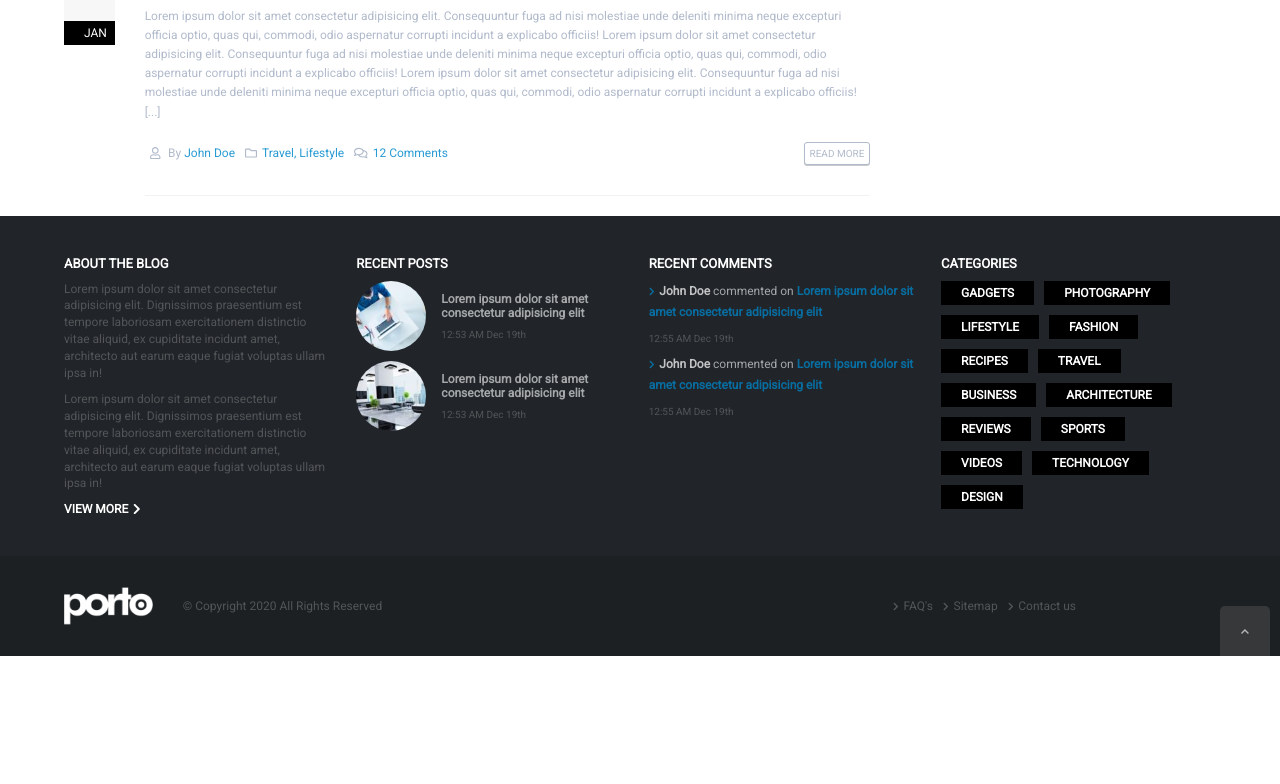
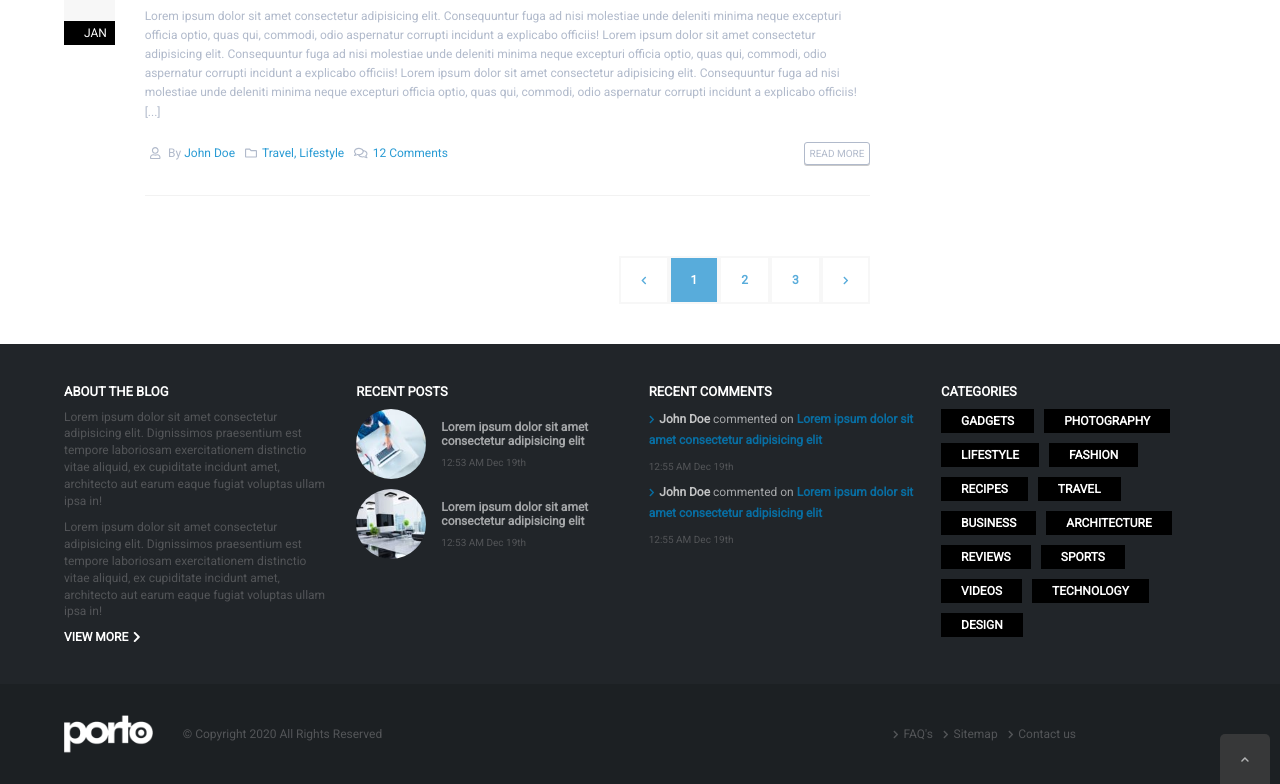
Before and after one commit to Micaela87/proj-html-vuejs, a Vue app in the folder blog/: page / in a window 1280 px wide. Shown: the part 4517-5301 px from the top of the page. Before the commit the page ends 5173 px from the top, so only its background shows below. Built offline with nearby package versions, Linux system fonts and the light colour scheme.

Commit message:
next-page completed

```diff
--- a/blog/src/components/Main/Main.vue
+++ b/blog/src/components/Main/Main.vue
@@ -22,8 +22,15 @@
     <section>
       <div class="container container-flex">
           <!-- blog posts 5 components with v-for -->
-          <div>
+          <div class="col-xl">
             <PostOverview v-for="(post, x) in postsOverview" :key="x" :postOverview="post" />
+            <div class="next-page">
+              <div class="page"><font-awesome-icon :icon="['fas', 'chevron-left']" size="xs"/></div>
+              <span class="page selected">1</span>
+              <span class="page">2</span>
+              <span class="page">3</span>
+              <div class="page"><font-awesome-icon :icon="['fas', 'chevron-right']" size="xs"/></div>
+            </div>
           </div>
           <!-- links to social media -->
       </div>
@@ -169,6 +176,31 @@ export default {
           font-size: 1.5rem;
       }
     }
+  }
 
+  .col-xl {
+    width: 70%;
+
+    .next-page {
+    text-align: right;
+    padding: 4rem 0;
+
+      .page {
+        display: inline-block;
+        text-align: center;
+        // width: 2rem;
+        // height: 2rem;
+        padding: 1.5rem 2rem;
+        border: 2px solid #f7f7f7;
+        font-size: 1.2rem;
+        color: #58acdb;
+        font-weight: bold;
+      }
+
+      .selected {
+        color: white;
+        background-color: #58acdb;
+      }
+    }
   }
 </style>
--- a/blog/src/components/Main/PostOverview.vue
+++ b/blog/src/components/Main/PostOverview.vue
@@ -62,7 +62,6 @@ export default {
 <!-- Add "scoped" attribute to limit CSS to this component only -->
 <style scoped lang="scss">
     .col {
-        width: 70%;
         padding: 2rem 0;
 
         img {
```
